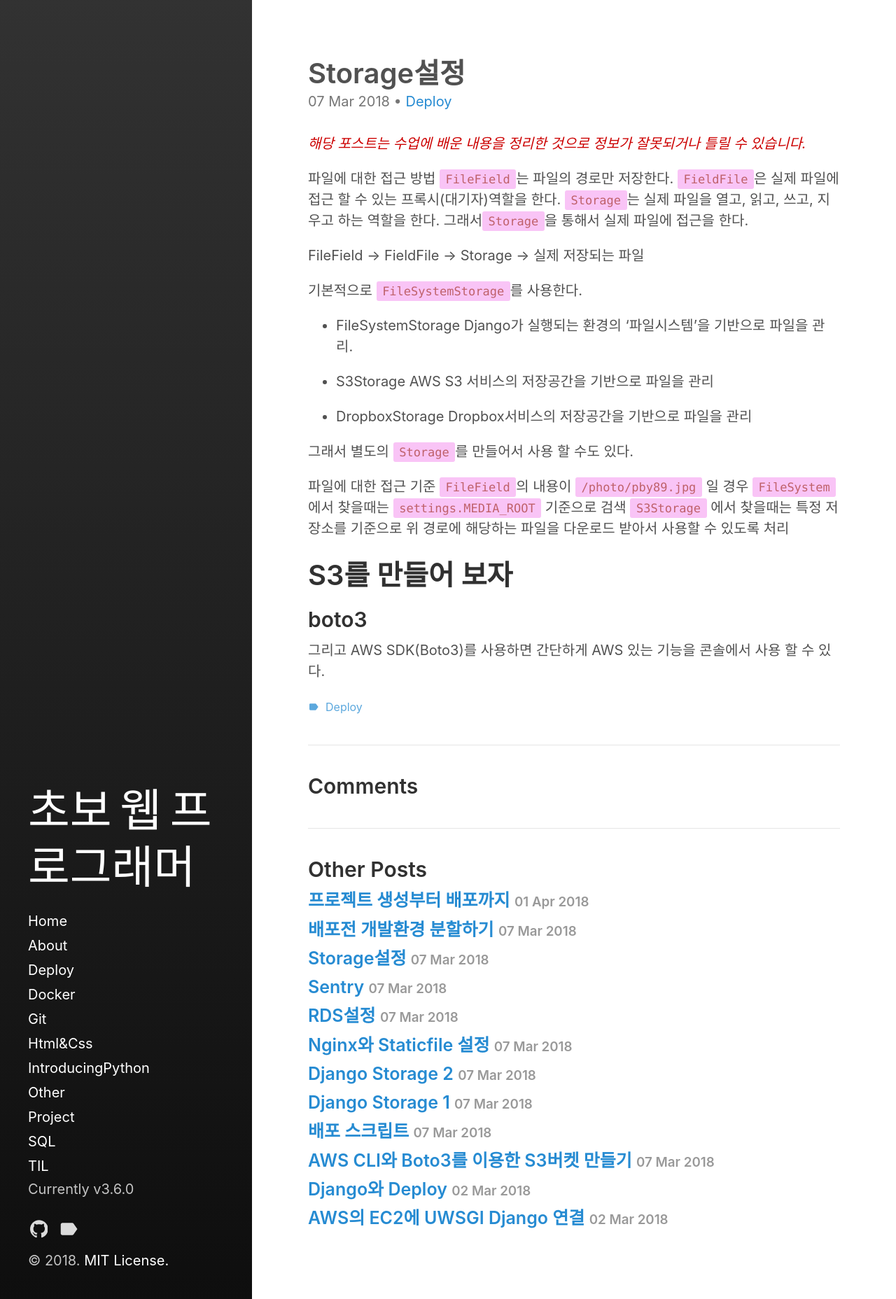
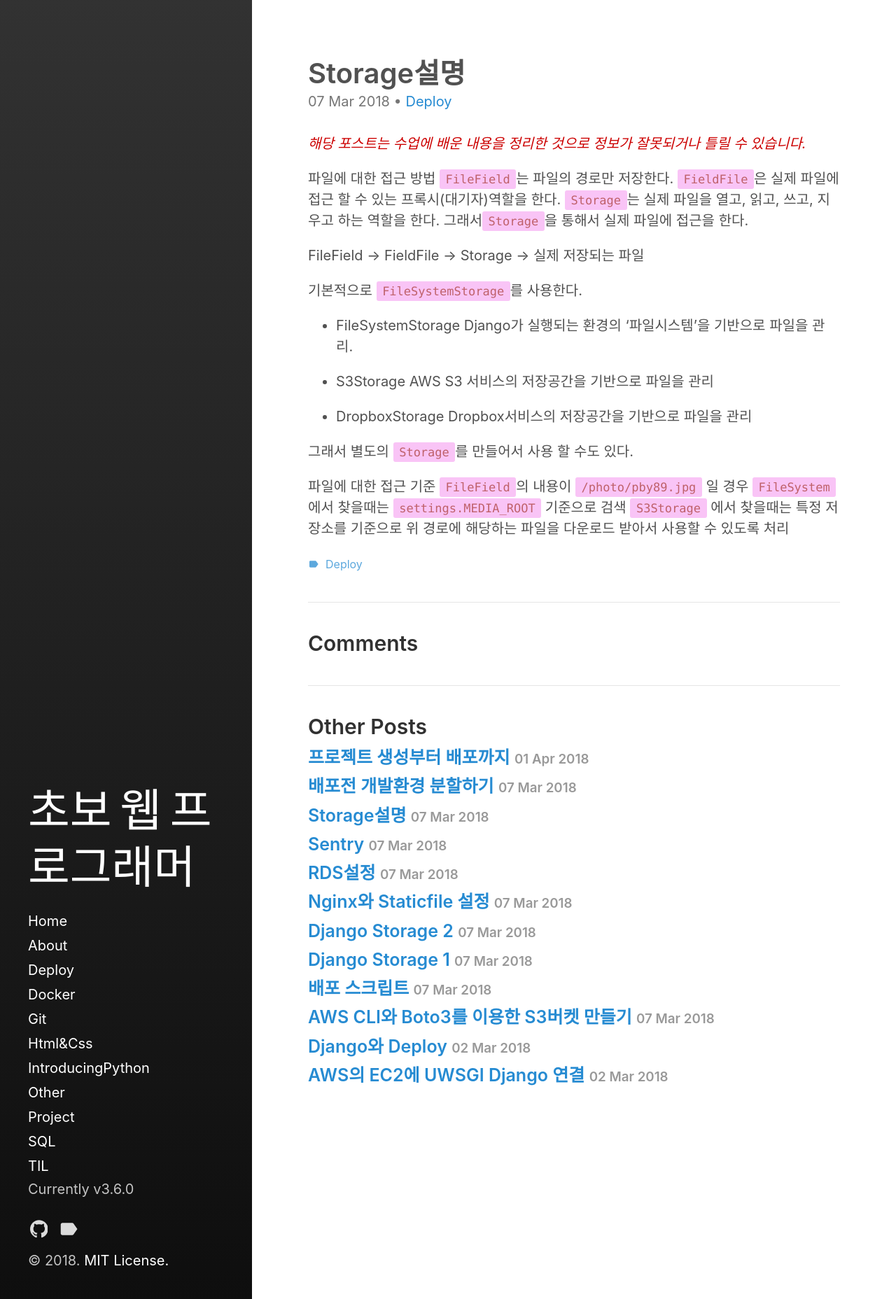
Before and after one commit to himanmenGit/himanmenGit.github.io, a Jekyll site: the page built from _posts/deploy/2018-03-07-Storage설명.md, in a window 1280 px wide. Shown: the whole page at 70% size. Built offline with Jekyll 4.4.1, drawn with Linux system fonts in a browser that asks for light colours; comment, search, counter and statistics services are not loaded.

Commit message:
deploy/Storage설명 타이틀 수정

```diff
--- a/_posts/deploy/2018-03-07-Storage설명.md
+++ b/_posts/deploy/2018-03-07-Storage설명.md
@@ -1,6 +1,6 @@
 ---
 layout: post
-title: "Storage설정"
+title: "Storage설명"
 categories:
   - Deploy
 tags:
@@ -32,9 +32,3 @@ FileField -> FieldFile -> Storage -> 실제 저장되는 파일
 `FileField`의 내용이 `/photo/pby89.jpg` 일 경우
 `FileSystem` 에서 찾을때는 `settings.MEDIA_ROOT` 기준으로 검색
 `S3Storage` 에서 찾을때는 특정 저장소를 기준으로 위 경로에 해당하는 파일을 다운로드 받아서 사용할 수 있도록 처리
-
-# S3를 만들어 보자
-## boto3
-
-
-그리고 AWS SDK(Boto3)를 사용하면 간단하게 AWS 있는 기능을 콘솔에서 사용 할 수 있다.
```
